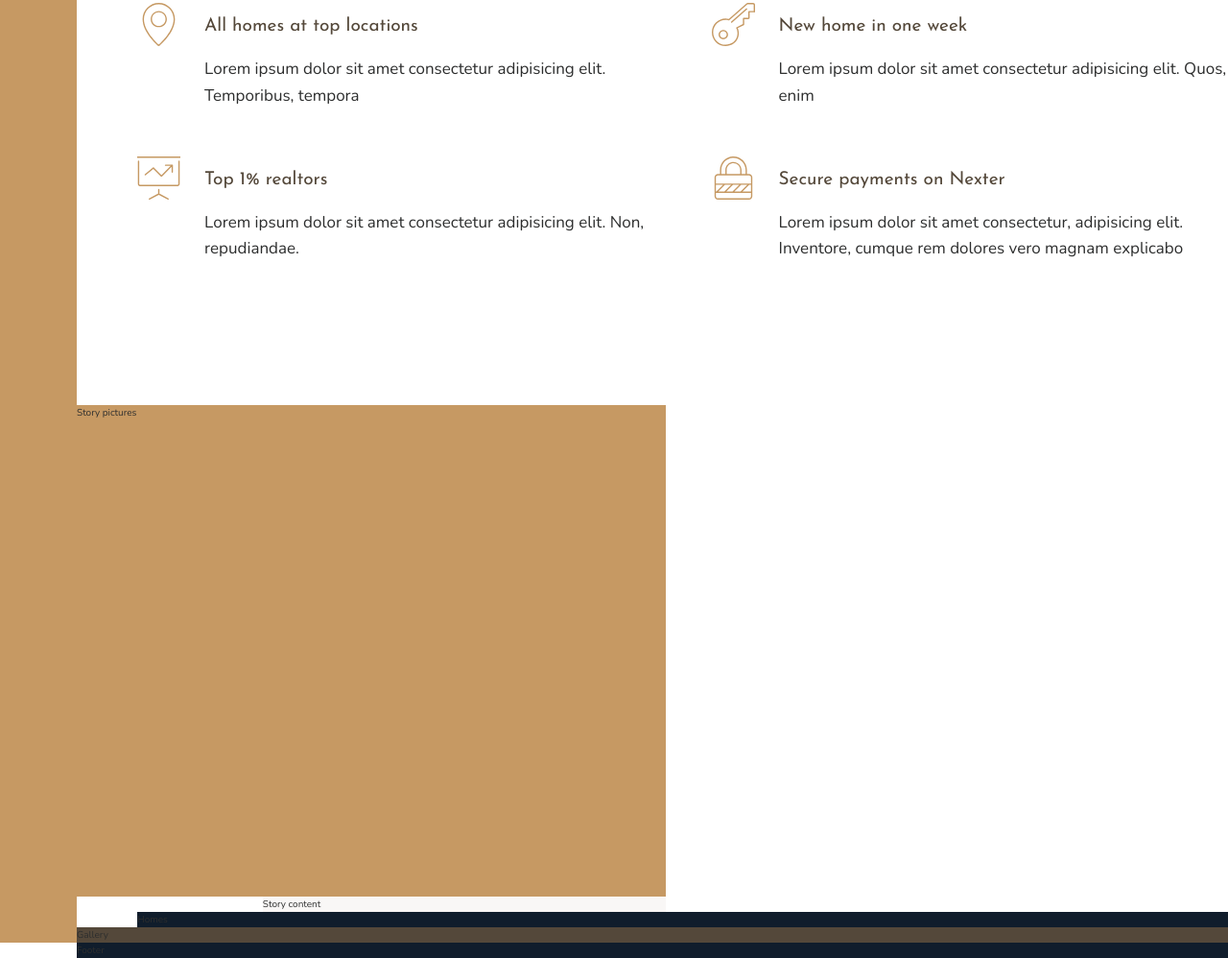
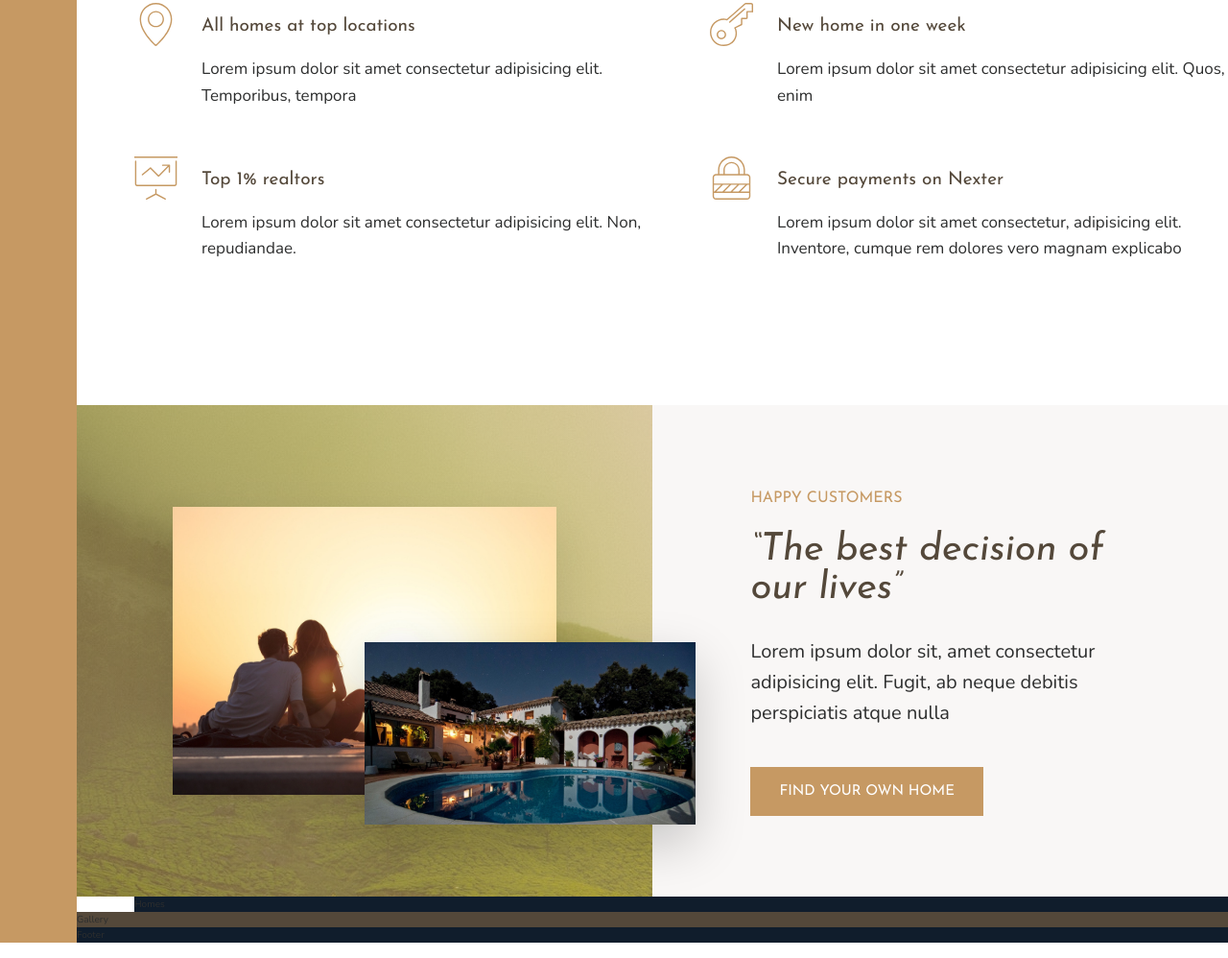
Before and after one commit to tenongene/nexter, a website: page index.html in a window 1280 px wide. Shown: the part 964-1962 px from the top of the page at 96% size. Drawn offline with nearby package versions, Linux system fonts and the light colour scheme.

Commit message:
Completion of story section

```diff
--- a/index.html
+++ b/index.html
@@ -1,28 +1,22 @@
 <!DOCTYPE html>
 <html lang="en">
    <head>
-        <meta charset="UTF-8">
-        <meta name="viewport" content="width=device-width, initial-scale=1.0">
-        <meta http-equiv="X-UA-Compatible" content="ie=edge">
+      <meta charset="UTF-8" />
+      <meta name="viewport" content="width=device-width, initial-scale=1.0" />
+      <meta http-equiv="X-UA-Compatible" content="ie=edge" />
 
-        <link href="https://fonts.googleapis.com/css?family=Josefin+Sans:300,400,400i|Nunito:300,300i" rel="stylesheet">
-        <link rel="stylesheet" href="css/style.css">
-        <link rel="shortcut icon" type="image/png" href="img/favicon.png">
+      <link href="https://fonts.googleapis.com/css?family=Josefin+Sans:300,400,400i|Nunito:300,300i" rel="stylesheet" />
+      <link rel="stylesheet" href="css/style.css" />
+      <link rel="shortcut icon" type="image/png" href="img/favicon.png" />
 
       <title>nexter &mdash; your home, your freedom</title>
    </head>
    <body class="container">
-        <div class="sidebar">
-            Sidebar
-        </div>
+      <div class="sidebar">Sidebar</div>
 
-        <header class="header">
-            Header
-        </header>
+      <header class="header">Header</header>
 
-        <div class="realtors">
-            Top 3 Realtors
-        </div>
+      <div class="realtors">Top 3 Realtors</div>
 
       <section class="features">
          <div class="feature">
@@ -30,7 +24,10 @@
                <use xlink:href="img/sprite.svg#icon-global"></use>
             </svg>
             <h4 class="heading-4">World's best luxury homes</h4>
-                <p class="feature__text">Lorem ipsum, dolor sit amet consectetur adipisicing elit. Voluptatibus voluptates recusandae voluptate nobis, enim aspernatur corrupti odio corporis debitis dolores?</p>
+            <p class="feature__text">
+               Lorem ipsum, dolor sit amet consectetur adipisicing elit. Voluptatibus voluptates recusandae voluptate
+               nobis, enim aspernatur corrupti odio corporis debitis dolores?
+            </p>
          </div>
 
          <div class="feature">
@@ -38,7 +35,10 @@
                <use xlink:href="img/sprite.svg#icon-trophy"></use>
             </svg>
             <h4 class="heading-4 heading-4__dark">Only the best properties</h4>
-                <p class="feature__text">Lorem ipsum dolor sit amet consectetur adipisicing elit. Officiis veritatis ipsam, ipsum debitis obcaecati dolorem!</p>
+            <p class="feature__text">
+               Lorem ipsum dolor sit amet consectetur adipisicing elit. Officiis veritatis ipsam, ipsum debitis
+               obcaecati dolorem!
+            </p>
          </div>
 
          <div class="feature">
@@ -70,31 +70,31 @@
                <use xlink:href="img/sprite.svg#icon-lock"></use>
             </svg>
             <h4 class="heading-4 heading-4__dark">Secure payments on Nexter</h4>
-                <p class="feature__text">Lorem ipsum dolor sit amet consectetur, adipisicing elit. Inventore, cumque rem dolores vero magnam explicabo</p>
+            <p class="feature__text">
+               Lorem ipsum dolor sit amet consectetur, adipisicing elit. Inventore, cumque rem dolores vero magnam
+               explicabo
+            </p>
          </div>
-
       </section>
 
       <div class="story__pictures">
-            Story pictures
+         <img src="img/story-1.jpeg" alt="couple with new home" class="story__img--1">
+         <img src="img/story-2.jpeg" alt="new home" class="story__img--2">
       </div>
 
       <div class="story__content">
-            Story content
+         <h3 class="heading-3 mb-sm">Happy Customers</h3>
+         <h2 class="heading-2 heading-2__dark mb-md">&ldquo;The best decision of our lives&rdquo;</h2>
+         <p class="story__text mb-lg">
+            Lorem ipsum dolor sit, amet consectetur adipisicing elit. Fugit, ab neque debitis perspiciatis atque nulla
+         </p>
+         <button class="btn">Find your own home</button>
       </div>
 
-        <section class="homes">
-            Homes
-        </section>
+      <section class="homes">Homes</section>
 
-        <section class="gallery">
-            Gallery
-        </section>
+      <section class="gallery">Gallery</section>
 
-        <footer class="footer">
-            Footer
-        </footer>
-
-
+      <footer class="footer">Footer</footer>
    </body>
 </html>
--- a/sass/_story.scss
+++ b/sass/_story.scss
@@ -1,13 +1,50 @@
 .story {
+   &__pictures {
+      background-color: $color-primary;
+      grid-column: full-start / col-end 4;
 
-   &__pictures {
-       background-color: $color-primary;
-       grid-column: full-start / col-end 4;
+      display: grid;
+      grid-template-rows: repeat(6, 1fr);
+      grid-template-columns: repeat(6, 1fr);
+      align-items: center;
+      background-image: linear-gradient(to bottom, rgba($color-primary, 0.5), rgba($color-primary, 0.5)), url(../img/back.jpg);
+   }
+
+   &__img--1 {
+      width: 100%;
+      grid-row: 2/6;
+      grid-column: 2/6;
+      box-shadow: 0 2rem 5rem 0 rgba(0, 0, 0, 0.1);
+   }
+
+   &__img--2 {
+      width: 115%;
+      grid-row: 4/6;
+      grid-column: 4/7;
+      z-index: 20;
+      box-shadow: 0 2rem 5rem 0 rgba(0, 0, 0, 0.2);
    }
 
    &__content {
-       background-color: $color-grey-light-1;
-       grid-column: col-start 5 / col-end;
+      background-color: $color-grey-light-1;
+      grid-column: 7/-1;
 
+      padding: 6rem 8vw;
+
+      //optional flexbox
+      //   display:flex;
+      //   flex-direction: column;
+      //   justify-content:center;
+      //   align-items:flex-start;
+
+      display: grid;
+      align-content: center;
+      justify-items: start;
+   }
+
+   &__text {
+      display: block;
+      font-size: 2rem;
+      //  font-style: italic;
    }
 }
--- a/sass/_typography.scss
+++ b/sass/_typography.scss
@@ -9,10 +9,23 @@
 
 .heading-2 {
    @extend %heading;
+   font-size: 4rem;
+   font-style: italic;
+   line-height: 1;
+
+   &__light {
+      color: $color-grey-light-1;
+   }
+   &__dark {
+      color: $color-grey-dark-1;
+   }
 }
 
 .heading-3 {
    @extend %heading;
+   font-size: 1.6rem;
+   color: $color-primary;
+   text-transform: uppercase;
 }
 
 .heading-4 {
@@ -26,3 +39,25 @@
       color: $color-grey-dark-1;
    }
 }
+
+.btn {
+   background-color: $color-primary;
+   color: #fff;
+   border: none;
+   border-radius: 0;
+   font-family: $font-display;
+   font-size: 1.5rem;
+   text-transform: uppercase;
+   padding: 1.8rem 3rem;
+   cursor: pointer;
+   transition: all 0.2s;
+
+   &:hover {
+      background-color: $color-primary-dark;
+   }
+}
+
+.mb-sm {margin-bottom: 2rem; }
+.mb-md {margin-bottom: 3rem; }
+.mb-lg {margin-bottom: 4rem; }
+.mb-hg {margin-bottom: 8rem; }
```
Also changed, not shown: css/style.css. Lines whose indentation alone changed are shown as unchanged.
